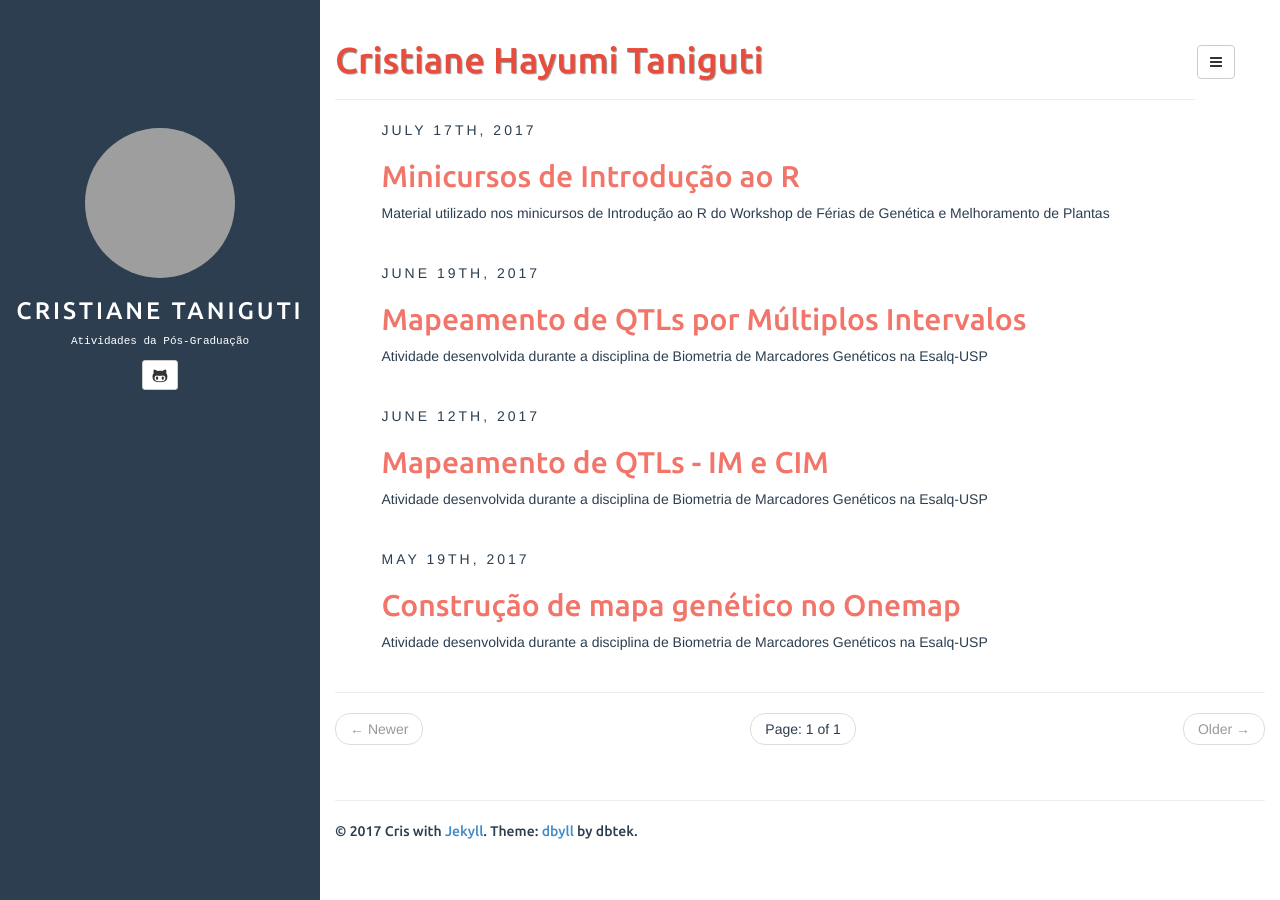
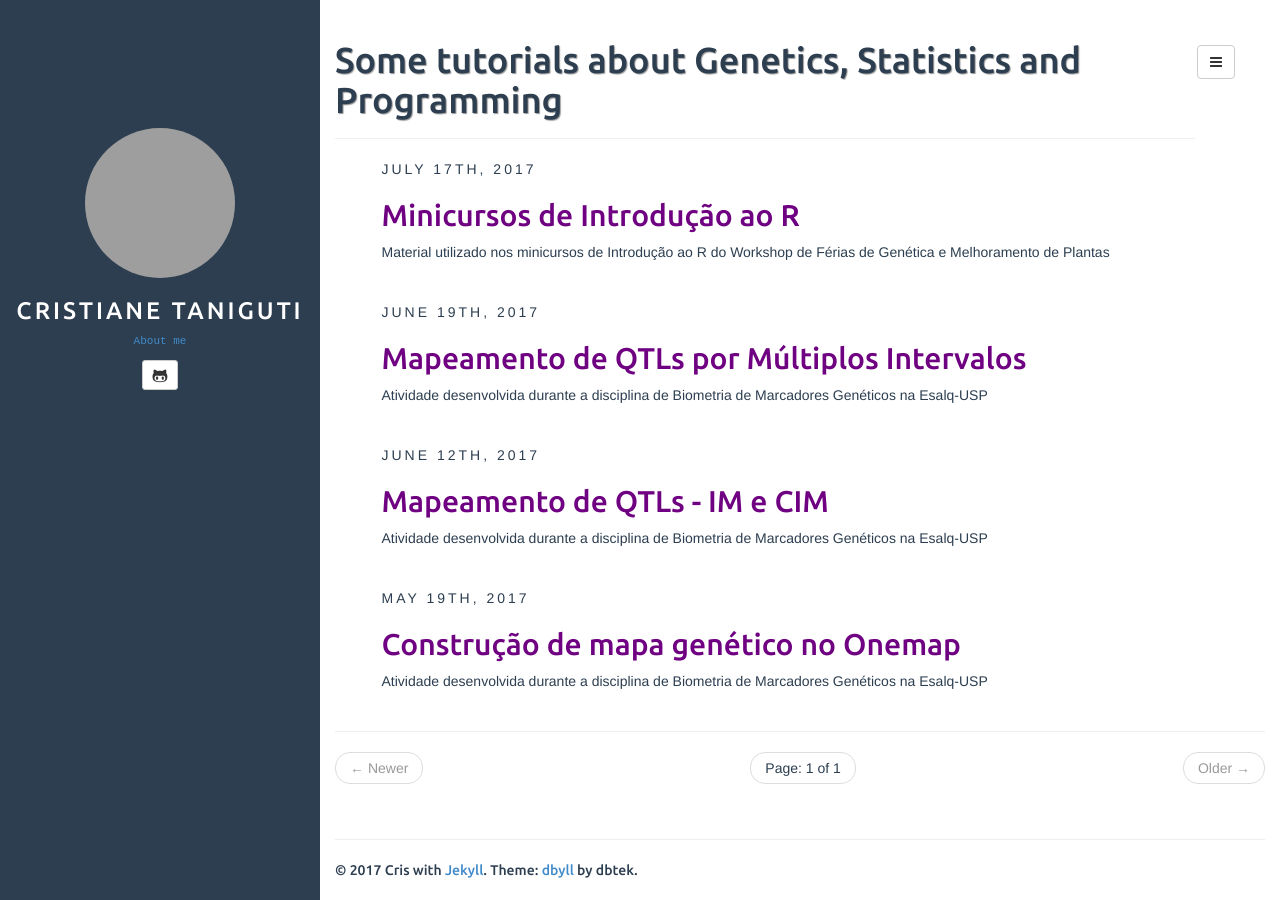
Before and after one commit to Cristianetaniguti/cristianetaniguti.github.io, a Jekyll site: the page built from index.html, in a window 1280 px wide. Built offline with Jekyll 4.4.1, drawn with Linux system fonts in a browser that asks for light colours; the list of posts is cut into pages by our own code; grey boxes are pictures that could not be loaded.

Commit message:
changing layout

```diff
--- a/_config.yml
+++ b/_config.yml
@@ -14,9 +14,9 @@ defaults:
     scope:
       path: "" # empty string for all files
     values:
-      title: Cristiane Hayumi Taniguti
+      title: Some tutorials about Genetics, Statistics and Programming
 
-description: Aqui deixarei disponíveis alguns trabalhos desenvolvidos na minha pós-graduação em Genética e Melhoramento de Plantas da ESALQ-USP.
+description: Some works made during my graduate in Genetics and Plant Breeding (ESALQ-USP).
 author:
   name: Cris
   email:
@@ -24,11 +24,11 @@ author:
   twitter:
   pinterest:
   linkedin: https://www.linkedin.com/in/cristiane-taniguti-530a1743/
-  bio: Atividades da Pós-Graduação
+  bio: <a href="aboutme.md">About me</a>
   email_md5: e00ead714ecee104d2b1fea40b7bf167
 
 rss_path: feed.xml
-categories_path: categories.html
+categories_path: categoris.html
 tags_path: tags.html
 
 # set it as url of an image
--- a/assets/css/style.css
+++ b/assets/css/style.css
@@ -82,7 +82,7 @@ article .share .gplus:hover {
 }
 
 .page-header {
-	color: #e74c3c;
+	color: #2c3e50;
 	text-shadow: 1px 1px 1px rgba(150, 150, 150, 1);
 }
 
@@ -123,20 +123,20 @@ article.home h4,
 article.home h5,
 article.home h6 {
 	font-family: 'Ubuntu', sans-serif;
-	color: #f2756a;
+	color: rgb(111,0,129);
 }
 
 article.home h1 a,
 article.home h2 a,
 article.home h3 a,
 article.home h4 a {
-	color: #f2756a;
+	color: rgb(111,0,129);
 }
 article.home h1 a:hover,
 article.home h2 a:hover,
 article.home h3 a:hover,
 article.home h4 a:hover {
-	color: #e74c3c;
+	color: rgb(111,0,129);
 }
 
 .author .author-image {
```
Also changed, not shown: 10 other files.
